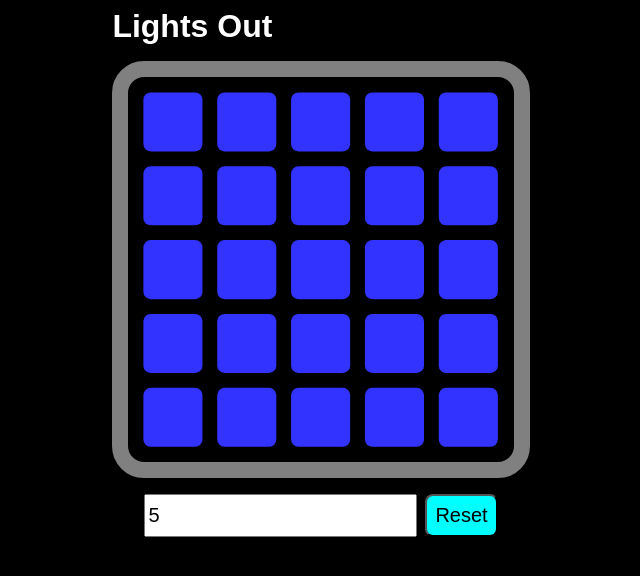
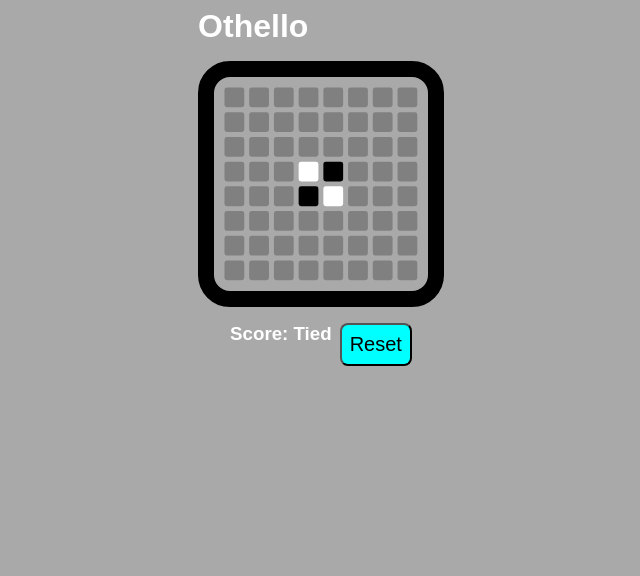
Before and after one commit to DeedleFake/lights-out, a React (Create React App) app: page / in a window 1280 px wide. Shown: the top 576 px of the page, without its empty margins (319-959 px from the left). Built offline with nearby package versions, Linux system fonts and the light colour scheme.

Commit message:
Implement Othello instead.

```diff
--- a/public/index.html
+++ b/public/index.html
@@ -4,7 +4,7 @@
 		<meta charset="utf-8" />
 		<meta name="viewport" content="width=device-width, initial-scale=1" />
 		<meta name="theme-color" content="#000000" />
-		<title>Lights Out</title>
+		<title>Othello</title>
 	</head>
 	<body>
 		<noscript>You need to enable JavaScript to run this app.</noscript>
--- a/src/App.js
+++ b/src/App.js
@@ -1,38 +1,117 @@
 // @format
 
-import React, { useReducer, useMemo, useState } from 'react'
+import React, { useReducer, useMemo, useState, useCallback } from 'react'
 
 import './style.css'
 
 const App = () => {
-	const [size, setSize] = useState(5)
+	const [turn, setTurn] = useState(false)
 
 	const [board, dispatchBoard] = useReducer(
 		(board, action) => {
 			switch (action.type) {
-				case 'toggle':
+				case 'place':
 					return board.map((row, y) =>
 						row.map((space, x) =>
-							(Math.abs(action.space[0] - x) <= 1 && action.space[1] === y) ||
-							(Math.abs(action.space[1] - y) <= 1 && action.space[0] === x)
-								? !space
+							x === action.space[0] && y === action.space[1]
+								? action.piece
 								: space,
 						),
 					)
 
 				case 'reset':
-					return new Array(action.size).fill(new Array(action.size).fill(true))
+					return board.map((row, y) =>
+						row.map((space, x) =>
+							x >= row.length / 2 - 1 &&
+							x <= row.length / 2 &&
+							y >= board.length / 2 - 1 &&
+							y <= board.length / 2
+								? (x + y) % 2 === 0
+								: null,
+						),
+					)
 
 				default:
 					throw new Error(`Unknown action type: ${action.type}`)
 			}
 		},
-		size,
-		(size) => new Array(size).fill(new Array(size).fill(true)),
+		8,
+		(size) => {
+			let a = new Array(size).fill(null).map(() => new Array(size).fill(null))
+			for (let y = a.length / 2 - 1; y <= a.length / 2; y++) {
+				a[y][a[y].length / 2 - 1] = y % 2 !== 0
+				a[y][a[y].length / 2] = y % 2 === 0
+			}
+			return a
+		},
 	)
 
-	const won = useMemo(
-		() => board.every((row) => row.every((space) => !space)),
+	const score = useMemo(
+		() =>
+			board.reduce(
+				(score, row) =>
+					row.reduce(
+						(score, space) => score + (space == null ? 0 : space ? 1 : -1),
+						score,
+					),
+				0,
+			),
+		[board],
+	)
+
+	const toBeFlipped = useCallback(
+		([sx, sy], [dx, dy], piece) => {
+			const [dsx, dsy] = [
+				dx > 0 ? 1 : dx < 0 ? -1 : 0,
+				dy > 0 ? 1 : dy < 0 ? -1 : 0,
+			]
+
+			let flip = []
+			for (
+				let [x, y] = [sx + dsx, sy + dsy];
+				y >= 0 &&
+				y < board.length &&
+				x >= 0 &&
+				x < board[y].length &&
+				board[y][x] != null;
+				[x, y] = [x + dx, y + dy]
+			) {
+				if (board[y][x] === piece) {
+					return flip
+				}
+
+				flip.push([x, y])
+			}
+
+			return []
+		},
+		[board],
+	)
+
+	const placePiece = useCallback(
+		(space, piece) => {
+			dispatchBoard({ type: 'place', space, piece })
+
+			for (let dy = -1; dy <= 1; dy++) {
+				for (let dx = -1; dx <= 1; dx++) {
+					if (dx === 0 && dy === 0) {
+						continue
+					}
+
+					for (let s of toBeFlipped(space, [dx, dy], piece)) {
+						dispatchBoard({ type: 'place', space: s, piece })
+					}
+				}
+			}
+		},
+		[toBeFlipped],
+	)
+
+	const isLegal = useCallback(
+		(x, y) => {
+			// TODO: Prevent moves that don't flip.
+			return board[y][x] == null
+		},
 		[board],
 	)
 
@@ -40,18 +119,18 @@ const App = () => {
 		<div
 			style={{ display: 'flex', flexDirection: 'column', alignItems: 'center' }}
 		>
-			<div
-				style={{ display: 'flex', flexDirection: 'column', maxWidth: 800 }}
-			>
-				<h1>Lights Out</h1>
+			<div style={{ display: 'flex', flexDirection: 'column', maxWidth: 800 }}>
+				<h1>Othello</h1>
 
 				<svg
 					xmlns="https://www.w3.org/2000/svg"
 					style={{
+						backgroundColor: 'darkgrey',
 						marginTop: 16,
-						border: `solid 16px ${won ? 'green' : 'grey'}`,
+						border: `solid 16px ${turn ? 'white' : 'black'}`,
 						borderRadius: 32,
 						padding: 8,
+						transition: 'border .3s',
 					}}
 					viewBox={`0 0 ${10 * board[0].length} ${10 * board.length}`}
 				>
@@ -61,21 +140,22 @@ const App = () => {
 								key={x}
 								style={{
 									transition: 'fill .3s',
-									cursor: won || 'pointer',
+									cursor: 'pointer',
 								}}
 								x={10 * x + 1}
 								y={10 * y + 1}
 								width={8}
 								height={8}
 								rx={1}
-								fill={space ? '#3333FF' : '#000099'}
+								fill={space == null ? 'grey' : space ? 'white' : 'black'}
 								onClick={(ev) => {
 									ev.preventDefault()
-									if (won) {
+									if (!isLegal(x, y)) {
 										return
 									}
 
-									dispatchBoard({ type: 'toggle', space: [x, y] })
+									placePiece([x, y], turn)
+									setTurn((turn) => !turn)
 								}}
 							/>
 						)),
@@ -91,22 +171,12 @@ const App = () => {
 						padding: '0 32px',
 					}}
 				>
-					<input
-						style={{
-							fontSize: 20,
-						}}
-						type="number"
-						min="2"
-						value={size}
-						onChange={(ev) => {
-							let val = ev.target.value
-							if (val.match(/^[0-9]*$/) == null) {
-								return
-							}
-
-							setSize(parseInt(val, 10))
-						}}
-					/>
+					<h3>
+						Score:{' '}
+						{score !== 0
+							? `+${Math.abs(score)} ${score > 0 ? 'White' : 'Black'}'s Favor`
+							: 'Tied'}
+					</h3>
 
 					<button
 						style={{
@@ -116,22 +186,12 @@ const App = () => {
 							padding: 8,
 							marginLeft: 8,
 						}}
-						disabled={!(size > 0)}
 						onClick={() => {
-							if (
-								size !== board.length &&
-								size > 20 &&
-								!window.confirm(
-									`Large board sizes can run pretty badly and be basically unplayable.\nAre you sure that you want to use a ${size}x${size} board?`,
-								)
-							) {
-								return
-							}
-
-							dispatchBoard({ type: 'reset', size })
+							dispatchBoard({ type: 'reset' })
+							setTurn(false)
 						}}
 					>
-						{size !== board.length ? 'Resize' : 'Reset'}
+						Reset
 					</button>
 				</div>
 			</div>
--- a/src/style.css
+++ b/src/style.css
@@ -2,7 +2,7 @@
 
 body {
 	color: white;
-	background-color: black;
+	background-color: darkgrey;
 	font-family: Arial;
 }
 
```
